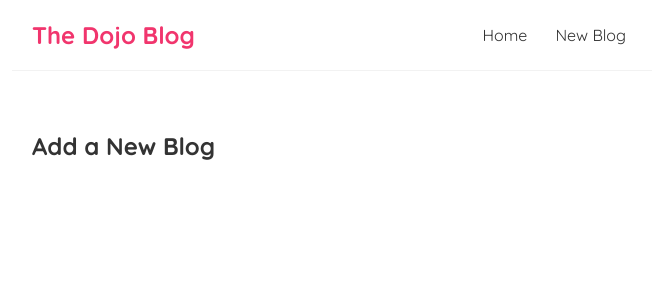
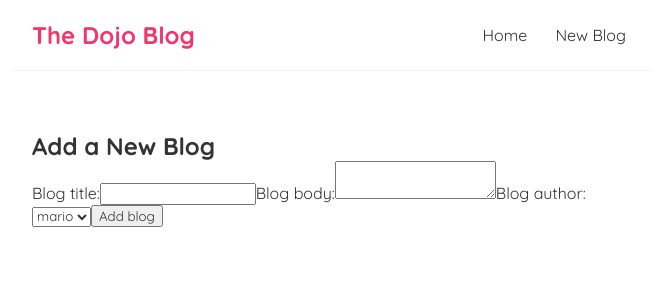
Before and after one commit to christianngapgue/dojo-blog, a React (Create React App) app: page /create in a window 1280 px wide. Shown: the top 300 px of the page, without its empty margins (308-964 px from the left). Built offline with nearby package versions, Linux system fonts and the light colour scheme.

Commit message:
Create a form in the <Create /> component

```diff
--- a/src/Create.js
+++ b/src/Create.js
@@ -4,6 +4,18 @@ function Create() {
   return (
     <div className="create">
       <h2>Add a New Blog</h2>
+      <form>
+        <label>Blog title:</label>
+        <input type="text" required />
+        <label>Blog body:</label>
+        <textarea required />
+        <label>Blog author:</label>
+        <select>
+          <option value="mario">mario</option>
+          <option value="yoshi">yoshi</option>
+        </select>
+        <button>Add blog</button>
+      </form>
     </div>
   );
 }
```
